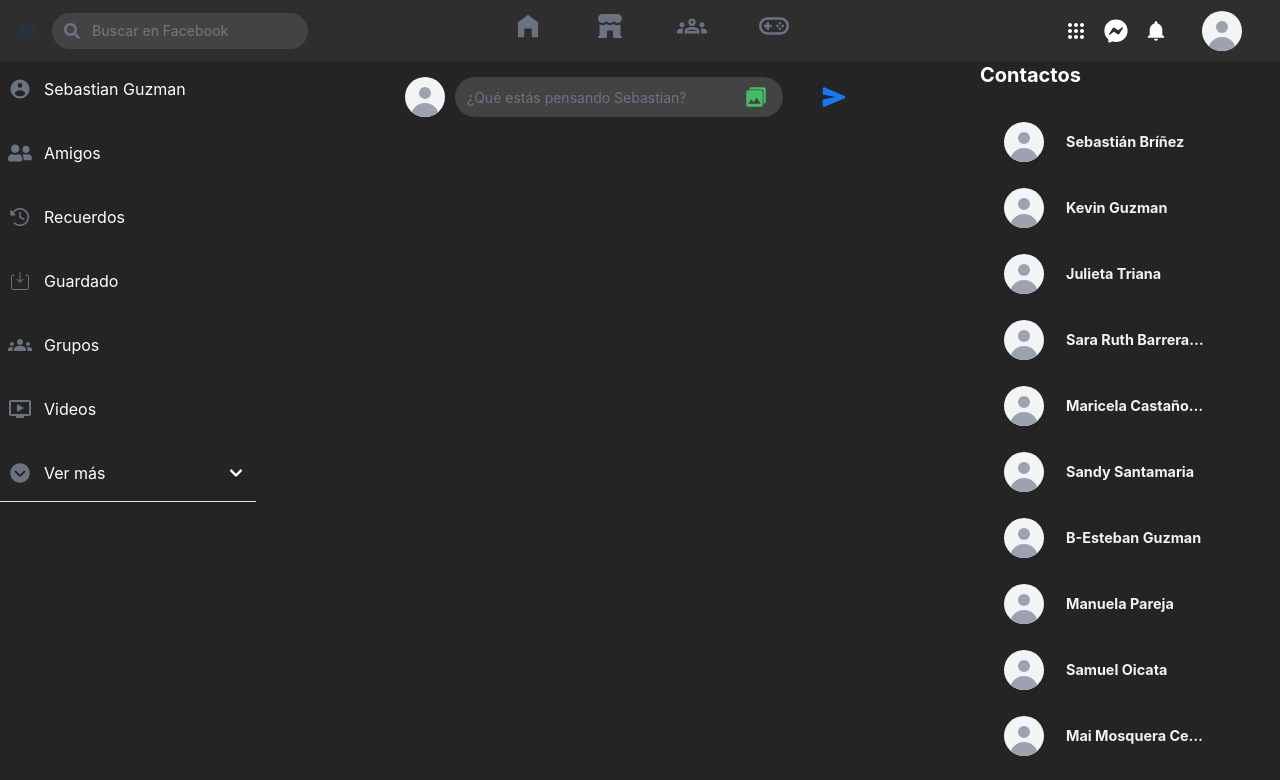
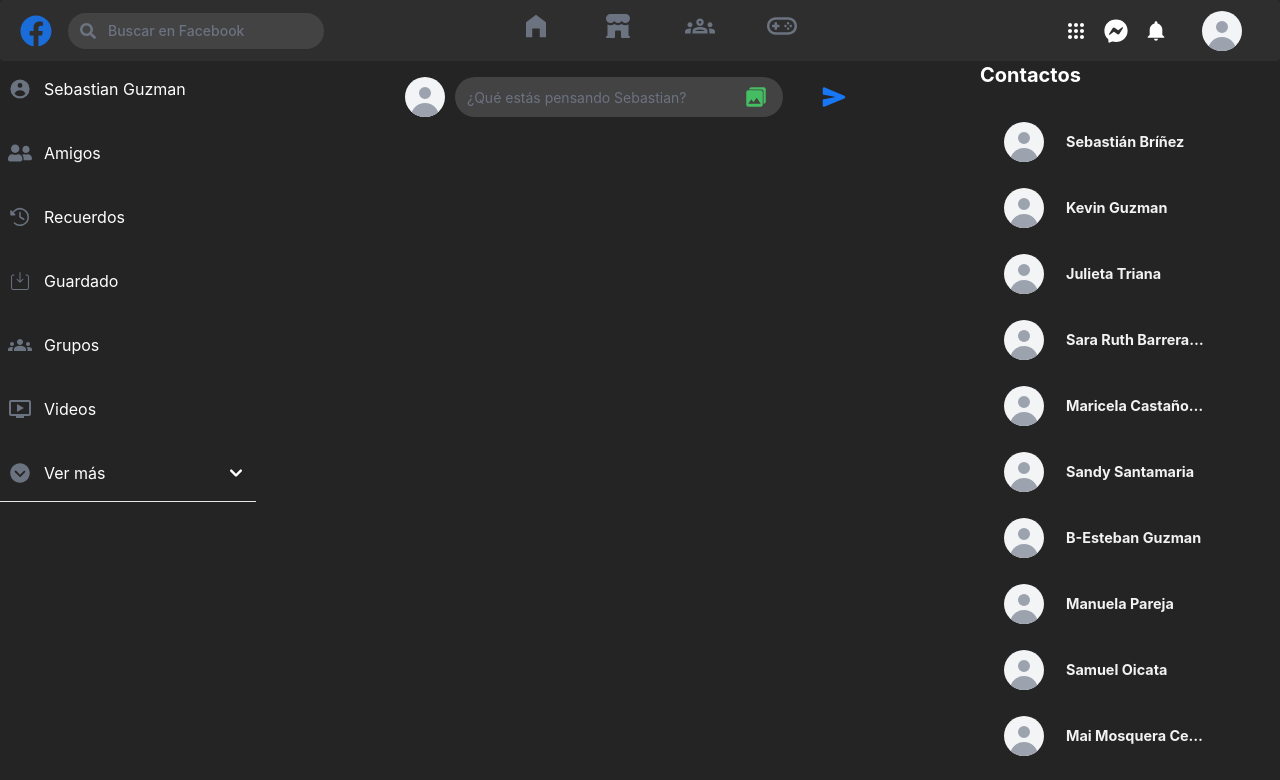
Before and after one commit to JuSeGuBa/facebook_project, a React (Vite) app: page / in a window 1280 px wide. Shown: the top 780 px of the page. Built offline with nearby package versions, Linux system fonts and the light colour scheme.

Commit message:
Facebook logo correction

```diff
--- a/src/sections/navbar.tsx
+++ b/src/sections/navbar.tsx
@@ -18,7 +18,7 @@
       style={{ backgroundColor: "#2e2e2e", padding: "0.5px 20px" }}
     >
       <Navbar.Brand>
-        <FaFacebook />
+        <FaFacebook style={{ fontSize: "2rem", color: "#1A6DD8" }} />
         <form method="GET" className="ml-4 flex items-center">
           <div className="relative">
             <FaSearch className="absolute left-3 top-1/2 transform -translate-y-1/2 text-gray-500" />
```
